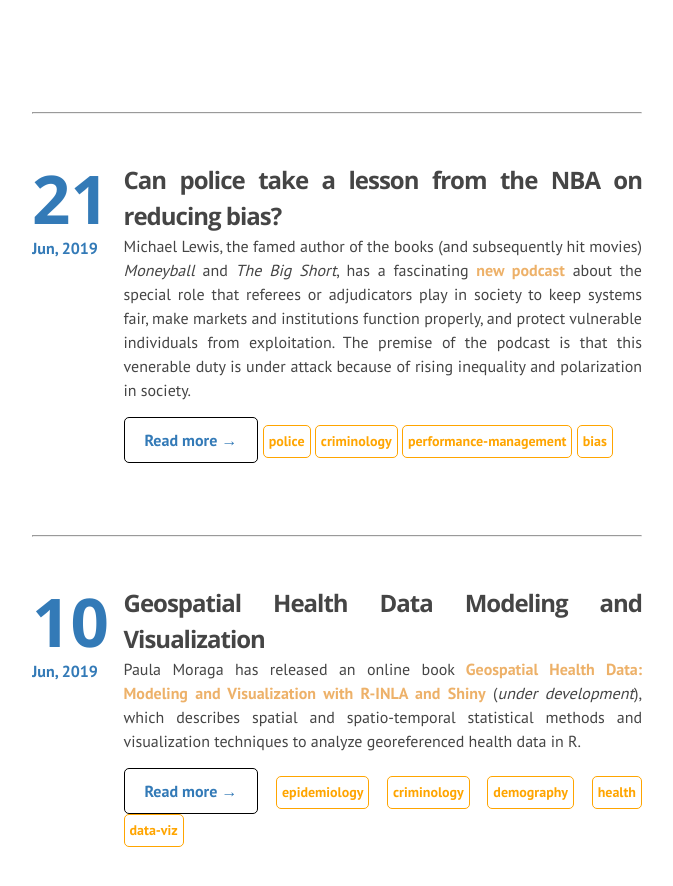
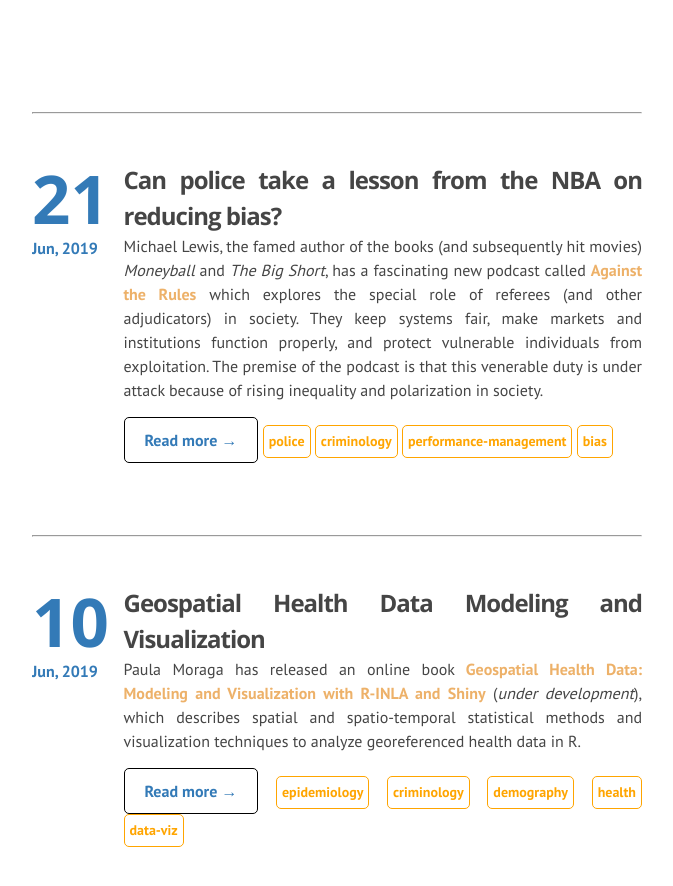
Before and after one commit to DS4PS/ds4ps.github.io, a Jekyll site: the page built from index.md, in a window 1280 px wide and 900 px high, scrolled down 1672 px. Shown: the top 886 px of the window, without its empty margins (318-991 px from the left). Built offline with Jekyll 4.4.1, drawn with Linux system fonts in a browser that asks for light colours; nearby versions of some CDN libraries; library files that are not in the unit come from our copies.

Commit message:
Update 2019-06-21-bias-reduction.md

```diff
--- a/_posts/2019-06-21-bias-reduction.md
+++ b/_posts/2019-06-21-bias-reduction.md
@@ -5,15 +5,17 @@ tags: [ police, criminology, performance-management, bias ]
 author: Jesse Lecy
 ---
 
-Michael Lewis, the famed author of the books (and subsequently hit movies) *Moneyball* and *The Big Short*, has a fascinating [new podcast](https://atrpodcast.com/episodes/ref-you-suck-s1!c5106) about the special role that referees or adjudicators play in society to keep systems fair, make markets and institutions function properly, and protect vulnerable individuals from exploitation. The premise of the podcast is that this venerable duty is under attack because of rising inequality and polarization in society.
+Michael Lewis, the famed author of the books (and subsequently hit movies) *Moneyball* and *The Big Short*, has a fascinating new podcast called [Against the Rules](https://atrpodcast.com/episodes/ref-you-suck-s1!c5106) which explores the special role of referees (and other adjudicators) in society. They keep systems fair, make markets and institutions function properly, and protect vulnerable individuals from exploitation. The premise of the podcast is that this venerable duty is under attack because of rising inequality and polarization in society.
 
-[![](https://is4-ssl.mzstatic.com/image/thumb/Podcasts123/v4/d9/c5/5e/d9c55ef7-f1f9-4654-732d-b7a47e3e9296/mza_2369743394241048198.jpg/600x600wp.png)](https://atrpodcast.com/episodes/ref-you-suck-s1!c5106)
+[![](https://spotlight.radiopublic.com/images/thumbnail?url=https%3A%2F%2Fstatic.megaphone.fm%2Fpodcasts%2Fa37908ea-3aac-11e9-ac9c-4b09d7d72509%2Fimage%2Fuploads_2F1551284366620-4jcgz658nl-04a44dad01fdc1c87a6e5c0957d54e97_2Flogo%252B1.jpg)](https://atrpodcast.com/episodes/ref-you-suck-s1!c5106)
 
-One episode will be especially interesting for those in the criminal justice and policing worlds. [Big data](https://ds4ps.org/tag/tagpage.html?id=big-data) has allowed social scientists to examine bias in policing practices using [databases of millions of police stops](https://ds4ps.org/2019/03/14/police-stop-data.html) and enforcement actions that require discretion by officers, and thus can be influenced by bias. Many police forces have tried to address these issues through training that alerts officers to implicit bias mechanisms and identifies ways to minimize their influence.
+One episode will be especially interesting for those in the criminal justice and policing worlds. It explores a massive and expensive experiment to reduct bias in judgement.
+
+Bias is important in the policing world. [Big data](https://ds4ps.org/tag/tagpage.html?id=big-data) has allowed social scientists to measure bias in policing practices using [databases of millions of police stops](https://ds4ps.org/2019/03/14/police-stop-data.html) and enforcement actions that require discretion by officers. Many police forces have tried to minimize bias through training that alerts officers to implicit bias mechanisms and identifies ways to minimize their influence.
 
 It is, however extremely difficult to overcome habits formed over a lifetime and social networks or organizational cultures that reinforce behaviors. Amazingly, the NBA has managed to succeed where many police forces have failed.
 
-In the podcast [Against the Rules](https://atrpodcast.com/episodes/ref-you-suck-s1!c5106) Lewis introduces us to the NBA replay center in Secaucus, NJ, a state-of-the art facility with a hundred screens playing real-time feeds from dozens of camera angles from every live NBA game. Each call by a referee is reviewed and evaluated by experts using playback from several camera angles. They have incorporated this feed into ongoing training for referees, and each ref is assigned a score representing the accuracy of their game calls.
+In the episode ["Ref, You Suck!"](https://atrpodcast.com/episodes/ref-you-suck-s1!c5106) Lewis introduces us to the NBA replay center in Secaucus, NJ, a state-of-the art facility with a hundred screens playing real-time feeds from dozens of camera angles from every live NBA game. Each call by a referee is reviewed and evaluated by experts using playback from several camera angles. They have incorporated this feed into ongoing training for referees, and each ref is assigned a score representing the accuracy of their game calls.
 
 As a result, **the overall accuracy of calls has improved dramatically, and bias has basically disappeared**.
 
```
